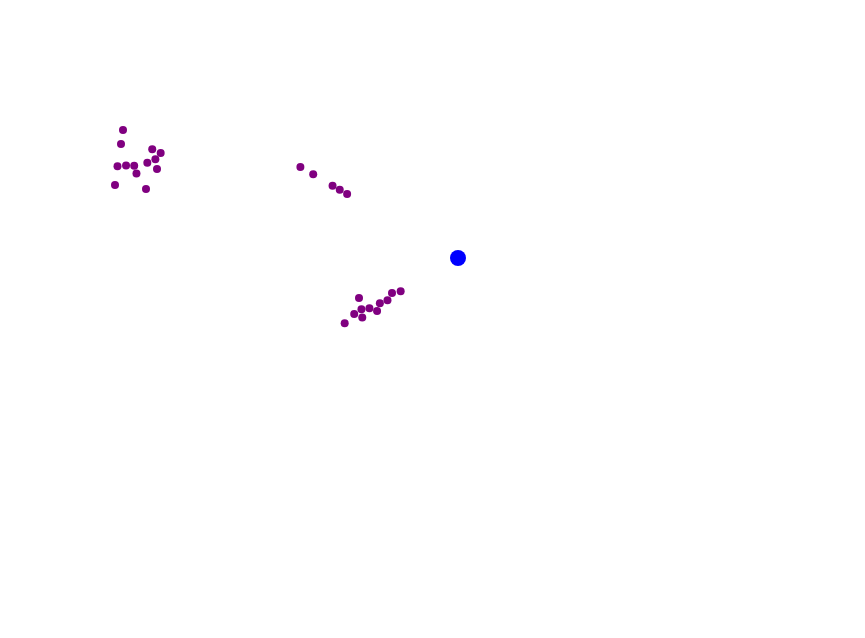
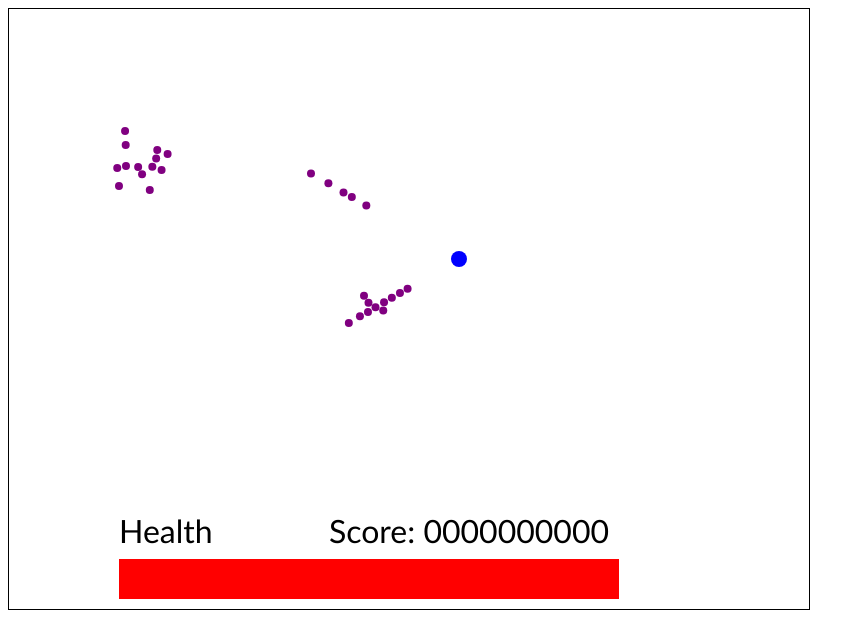
Before and after one commit to CGBrown0451/TDSProto, a plain HTML site: page index.html in a window 1280 px wide. Shown: the whole page, without its empty margins (0-865 px from the left). Drawn offline with Linux system fonts and the light colour scheme.

Commit message:
Made a text renderer, Lined up the canvases properly, listified renderers and made the HUD.

```diff
--- a/genFunc.js
+++ b/genFunc.js
@@ -111,3 +111,16 @@ function getKeyDown(key) {
 	return false;
 
 }
+
+//Zero Buffering
+function ZeroBuffer(num, length) {
+	if (num == null) { num = 0 };
+	var no = num.toString();
+	console.log(no);
+	var zerostoadd = length - no.length;
+	console.log(zerostoadd);
+	for (i = 0; i < zerostoadd; i++) {
+		no = "0" + no;
+	}
+	return no;
+}
--- a/index.html
+++ b/index.html
@@ -12,12 +12,14 @@
 		}
 		.container {
 			margin: 0px;
+			max-width: 800px;
 			overflow: auto;
+			border: 1px solid black;
 		}
 	</style>
 </head>
 <body>
-	<div class="container">
+	<div class="container" max-width="800" height ="600">
 		<canvas id="leftHUD" width="100" height="600"></canvas>
 		<canvas id="canvas" width="700" height="500"></canvas>
 		<canvas id="botHUD" width="700" height="100"></canvas>
--- a/main.js
+++ b/main.js
@@ -41,6 +41,9 @@ var no = objects.push(new Player());
 objects[no - 1].id = no - 1;
 no = objects.push(new director());
 objects[no - 1].id = no - 1;
+no = objects.push(new HUD());
+objects[no - 1].id = no - 1;
+
 
 
 loadHandler();
@@ -97,17 +100,18 @@ function Update() {
 function Render() {
 
 	context[0].clearRect(0, 0, canvas[0].width, canvas[0].height);
+	context[1].clearRect(0, 0, canvas[1].width, canvas[1].height);
+	context[2].clearRect(0, 0, canvas[2].width, canvas[2].height);
+	for (var i in objects) {
+		var obj = objects[i];
+		if (obj.renderers.length > 0) {
+			for (j in obj.renderers) {
 
-	for (var i in objects) {
+				obj.renderers[j].draw();
 
-		var obj = objects[i];
-
-		if (obj.circleRenderer != undefined) {
-			//console.log("rendering " + i);
-			obj.circleRenderer.draw();
+			}
 
 		}
-
 
 	}
 
--- a/objects.js
+++ b/objects.js
@@ -10,12 +10,13 @@ function Bullet(x, y, size, damage, speed, moveVector) {
 	this.movespeed = speed;
 	this.moveVector = moveVector;
 	this.circleCol = new circleCol(this.size/2, this);
-	this.circleRenderer = new circleRenderer(this.size/2, new Vec2(0, 0, this), "red", 0, this);
+	this.circleRenderer = new circleRenderer(this.size / 2, new Vec2(0, 0, this), "red", 0, this);
+	this.renderers = [this.circleRenderer];
 	this.id = null;
 
 	this.update = function () {
 		this.moveVector.parent = this;
-		this.move();
+		this.move(this.moveVector, this.movespeed);
 
 		if (this.Vec2.x < 0 || this.Vec2.x > canvas.width) {
 			this.destroy();
@@ -47,7 +48,8 @@ function Zombie(x, y, size, health, damage) {
 	this.health = health;
 	this.damage = damage;
 	this.id = null;
-	this.circleRenderer = new circleRenderer(this.size/2, new Vec2(0, 0, this), "purple", 0, this);
+	this.circleRenderer = new circleRenderer(this.size / 2, new Vec2(0, 0, this), "purple", 0, this);
+	this.renderers = [this.circleRenderer];
 	this.circleCol = new circleCol(this.size/2, this);
 	this.update = function () {
 		if (!gameover) {
@@ -63,7 +65,7 @@ function Zombie(x, y, size, health, damage) {
 			this.moveVector.x = -vec.x;
 			this.moveVector.y = -vec.y;
 
-			this.move();
+			this.move(this.moveVector, this.movespeed + Randrange(-0.4,0.5,false));
 		}
 
 
@@ -91,7 +93,7 @@ function Zombie(x, y, size, health, damage) {
 
 							this.moveVector.x = -this.moveVector.x;
 							this.moveVector.y = -this.moveVector.y;
-							this.move();
+							this.move(this.moveVector,this.movespeed);
 
 						}
 
@@ -102,7 +104,7 @@ function Zombie(x, y, size, health, damage) {
 						var movedir = distBetween(this.Vec2.x, this.Vec2.y, objects[i].Vec2.x, objects[i].Vec2.y, true);
 						this.moveVector.x = movedir[0];
 						this.moveVector.y = movedir[1];
-						this.move();
+						this.move(this.moveVector, this.movespeed);
 
 					}
 
@@ -143,7 +145,8 @@ function Player() {
 	this.shootcounter = 0;
 	this.iframes = 0;
 	this.id = null;
-	this.circleRenderer = new circleRenderer(this.size/2, new Vec2(0, 0, this), "blue", 0, this);
+	this.circleRenderer = new circleRenderer(this.size / 2, new Vec2(0, 0, this), "blue", 0, this);
+	this.renderers = [this.circleRenderer];
 	this.circleCol = new circleCol(this.size/2, this);
 
 	this.damage = function (dmg) {
@@ -179,7 +182,7 @@ function Player() {
 		this.shootVector.x = slr;
 		this.shootVector.y = sud;
 
-		this.move();
+		this.move(this.moveVector, this.movespeed);
 
 		this.shootcounter++;
 		this.iframes--;
@@ -203,6 +206,7 @@ function Player() {
 function director() {
 
 	this.type = "director";
+	this.renderers = [];
 	this.gameticks = 0;
 	this.zombieSpawnTimer = 0;
 	this.loZombiespawnInterval = 1800;
@@ -235,8 +239,10 @@ function director() {
 		if (this.zombieSpawnInterval <= this.zombieSpawnTimer) {
 			var number = Randrange(this.zombieSpawnAve - this.zombiespawnDev, this.zombieSpawnAve + this.zombiespawnDev, true);
 			console.log("spawn " + number + " zombies");
-			spawnZombieGroup(Randrange(0, canvas[0].width, true), Randrange(0, canvas[0].height, true), 30, 8, this.zombieSpeed, this.zombieDamage, number);
-			this.zombies += number;
+			if (this.zombies < this.softZombiecap) {
+				spawnZombieGroup(Randrange(0, canvas[0].width, true), Randrange(0, canvas[0].height, true), 30, 8, this.zombieSpeed, this.zombieDamage, number);
+				this.zombies += number;
+			}
 			this.zombieSpawnTimer = 0;
 
 		}
@@ -261,6 +267,23 @@ function director() {
 		this.zombieSpawnTimer++;
 	};
 	subFuncs(this);
+
+}
+
+function HUD() {
+
+	this.healthback = new rectRenderer(new Vec2(10, 50, this), new Vec2(500, 40, this), "black", 2, this);
+	this.healthfront = new rectRenderer(new Vec2(10, 50, this), new Vec2(500, 40, this), "red", 2, this);
+	this.healthtext = new textRenderer("Health", new Vec2(10, 34, this), 32, "Trebuchet MS", "black", "left", 2, this);
+	this.scoretext = new textRenderer("Score: ", new Vec2(500, 34, this), 32, "Trebuchet MS", "black", "right", 2, this);
+	this.renderers = [this.healthback, this.healthfront, this.healthtext, this.scoretext];
+
+	this.update = function () {
+
+		this.healthfront.dimensions.x = (objects[0].health / objects[0].maxhealth) * 500;
+		this.scoretext.text = "Score: " + ZeroBuffer(score, 10);
+
+	};
 
 }
 
@@ -360,7 +383,7 @@ function lineRenderer(start, end, colour, canvasno, parent) {
 		context[this.canvasno].lineTo(this.end.x, this.end.y);
 		context[this.canvasno].stroke();
 		context[this.canvasno].closePath();
-	}
+	};
 }
 
 function rectRenderer(start, dimensions, colour, canvasno, parent) {
@@ -378,19 +401,45 @@ function rectRenderer(start, dimensions, colour, canvasno, parent) {
 		context[this.canvasno].fill();
 		context[this.canvasno].closePath();
 
-	}
+	};
+
+}
+
+
+//render the hecking text
+function textRenderer(text, start, size, font, colour, align, canvasno, parent) {
+
+	this.text = text;
+	this.start = start;
+	this.size = size;
+	this.font = font;
+	this.colour = colour;
+	this.canvasno = canvasno;
+	this.parent = parent;
+	this.align = align;
+	this.draw = function () {
+
+		context[this.canvasno].fillStyle = this.colour;
+		context[this.canvasno].textAlign = align;
+		context[this.canvasno].beginPath();
+		context[this.canvasno].font = this.size + "px " + this.font;
+		context[this.canvasno].fillText(this.text, this.start.x, this.start.y);
+		context[this.canvasno].closePath();
+
+
+	};
 
 }
 
 //Initalises general subfunctions for objects
 function subFuncs(obj) {
 
-	obj.move = function () {
+	obj.move = function (moveVector,speed) {
 
-		this.moveVector = this.moveVector.normalised();
+		moveVector = moveVector.normalised();
 
-		this.Vec2.x += this.moveVector.x * this.movespeed;
-		this.Vec2.y += this.moveVector.y * this.movespeed;
+		this.Vec2.x += moveVector.x * speed;
+		this.Vec2.y += moveVector.y * speed;
 
 	};
 
```
